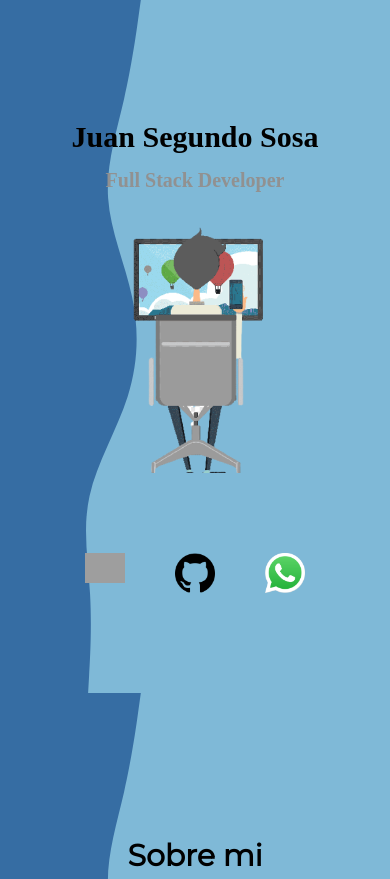
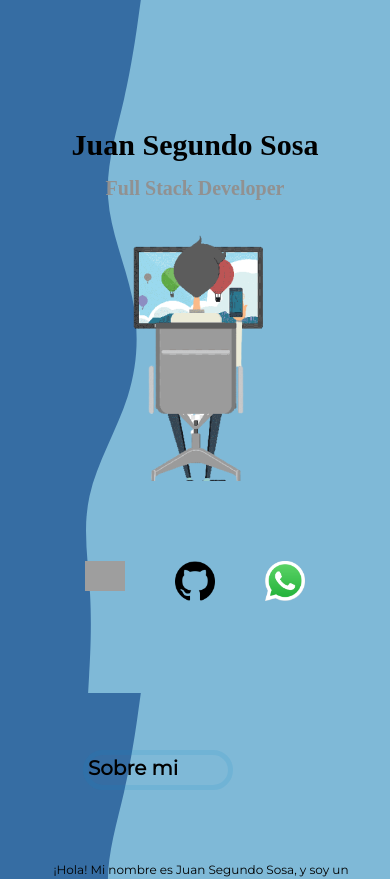
Before and after one commit to Juanse1998/Portfolio, a React (Create React App) app: page / in a window 390 px wide. Shown: the top 879 px of the page. Built offline with nearby package versions, Linux system fonts and the light colour scheme; grey boxes are pictures that could not be loaded.

Commit message:
add rectangle for subtitles

```diff
--- a/src/Components/About/About.css
+++ b/src/Components/About/About.css
@@ -170,7 +170,7 @@ hr {
 @media only screen and (max-width: 600px) {
 
   .titleExperience {
-    font-size: 30px;
+    font-size: 20px;
   }
 
   .descriptionAbout {
--- a/src/Components/Me/Me.css
+++ b/src/Components/Me/Me.css
@@ -1,6 +1,6 @@
 
 .presentation {
-    display: inline-grid;
+    display: flex;
     justify-items: center;
     margin-top: 200px;
   }
@@ -17,13 +17,30 @@
     font-family: Montserrat;
     justify-content: center;
     font-size: 50px;
+    margin-top: 10px;
     font-style: normal;
     font-weight: bold;
     display: inline-block;
     color: #000000;
   }
 
-  @media only screen and (max-width: 600px) {
+  .rectangle {
+    display: flex;
+    content: ''; /* Necesario para que el pseudo-elemento sea visible */
+    position: absolute;
+    width: 280px;
+    height: 100px;
+    top: 730px; /* Ajusta la posición vertical según tus necesidades */
+    margin-right: 75px; /* Ajusta la posición horizontal según tus necesidades */
+    margin-left: 75px;
+    border: 8px solid rgba(13, 138, 207, 0.12); /* Color y grosor del borde del rectángulo */
+    box-sizing: border-box; /* Asegura que el borde esté incluido en las dimensiones */
+    border-radius: 30px;
+  }
+
+
+
+  @media only screen and (max-width: 800px) {
     .about {
       font-size: 12px;
       width: auto;
@@ -34,7 +51,20 @@
     }
 
     .titleMe {
-      margin-top: 40px;
-      font-size: 30px;
+      margin-top: 1px;
+      font-size: 20px;
     }
+
+    .rectangle {
+      display: flex;
+      content: ''; /* Necesario para que el pseudo-elemento sea visible */
+      position: absolute;
+      top: 750px; /* Ajusta la posición vertical según tus necesidades */ /* Ajusta la posición horizontal según tus necesidades */
+      border: 5px solid rgba(13, 138, 207, 0.12); /* Color y grosor del borde del rectángulo */
+      box-sizing: border-box; /* Asegura que el borde esté incluido en las dimensiones */
+      border-radius: 30px;
+      height: 40px;
+      width: 150px;
+    }
+
   }
--- a/src/Components/Me/Me.jsx
+++ b/src/Components/Me/Me.jsx
@@ -6,9 +6,12 @@ export default function Me() {
   return (
     <>
     <div className="presentation">
+    <div className="rectangle">
       <h3 id="about" className="titleMe">
         Sobre mi
       </h3>
+    </div>
+
       <div className="about">
         <p>
           ¡Hola! Mi nombre es Juan Segundo Sosa, y soy un apasionado programador Full-Stack con una amplia experiencia en diversas tecnologías.
--- a/src/index.css
+++ b/src/index.css
@@ -3,8 +3,6 @@ body {
   flex-flow: row wrap;
   justify-content: center;
   align-items: center;
-  height: 100%;
-  margin: 0;
   font-family: Montserrat;
   -webkit-font-smoothing: antialiased;
   -moz-osx-font-smoothing: grayscale;
@@ -12,6 +10,8 @@ body {
   /* background: cyan; Old browsers */
   background-image:  url("background.svg");
   background-size: 100%;
+  /* background-attachment: fixed; */
+  background-repeat:repeat-y;
   /* background-repeat:repeat-y;
   background-clip: content-box; */
     /*background: -moz-linear-gradient(top,  #b2bec5 0%, #2989d8 93%, #2989d8 93%, #207cca 100%, #7db9e8 100%, #207cca 100%); /* FF3.6-15 */
```
